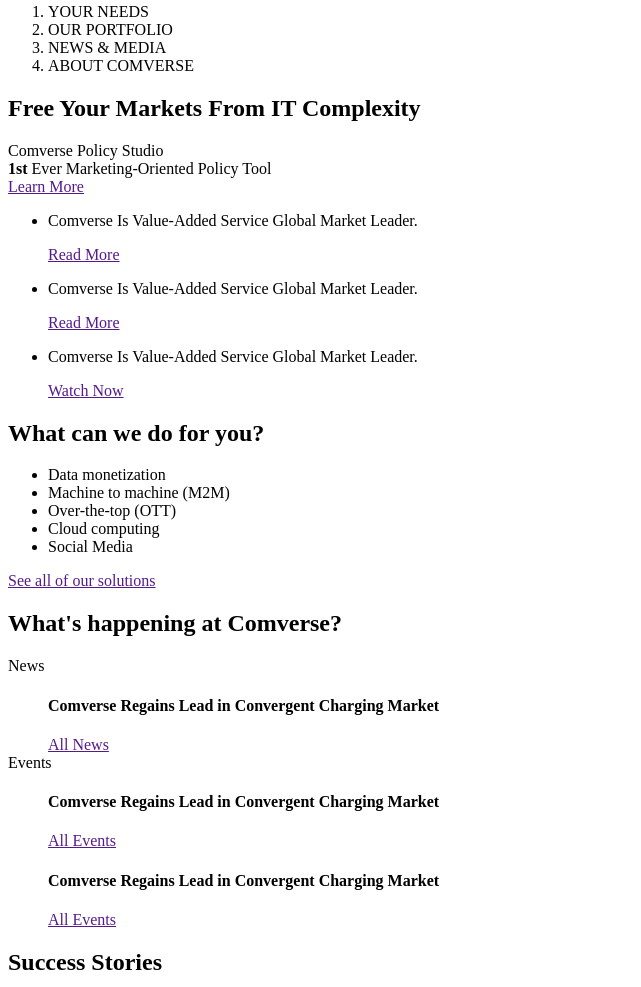
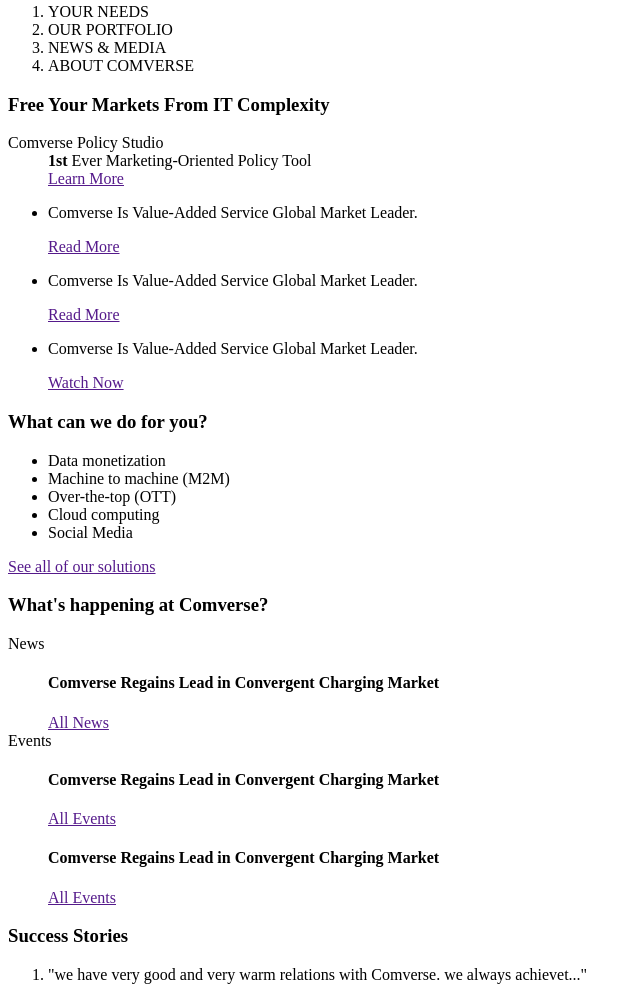
Before and after one commit to deeband/comverse, a plain HTML site: page index.html in a window 1280 px wide. Shown: the part 99-1086 px from the top of the page, without its empty margins (0-641 px from the left). Drawn offline with Linux system fonts and the light colour scheme.

Commit message:
Update index.html

```diff
--- a/index.html
+++ b/index.html
@@ -25,11 +25,13 @@
 
   <section class="free-your-markets-from-it-complexity">
   <header>
-  <h2>Free Your Markets From IT Complexity</h2>
+  <h3>Free Your Markets From IT Complexity</h3>
   Comverse Policy Studio <br>
+  <dd>
+    <strong>1st</strong> Ever Marketing-Oriented Policy Tool <br>
+ <a href="">Learn More</a>
+  </dd>
 
-  <strong>1st</strong> Ever Marketing-Oriented Policy Tool <br>
- <a href="">Learn More</a>
   </header>
   <ul>
   <li>
@@ -48,7 +50,7 @@
   </section>
 
   <section class="what-can-we-do-for-you">
-  <h2>What can we do for you?</h2>
+  <h3>What can we do for you?</h3>
   <ul>
   <li>Data monetization</li>
   <li>Machine to machine (M2M)</li>
@@ -60,7 +62,7 @@
   </section>
 
   <section class="news">
-  <h2>What's happening at Comverse?</h2>
+  <h3>What's happening at Comverse?</h3>
   <dl>
   <dt>News</dt>
  <dd>
@@ -83,7 +85,7 @@
  </dl>
  </section>
  <section class="Success-Stories">
- <h2>Success Stories</h2>
+ <h3>Success Stories</h3>
 
 
 <ol>
```
